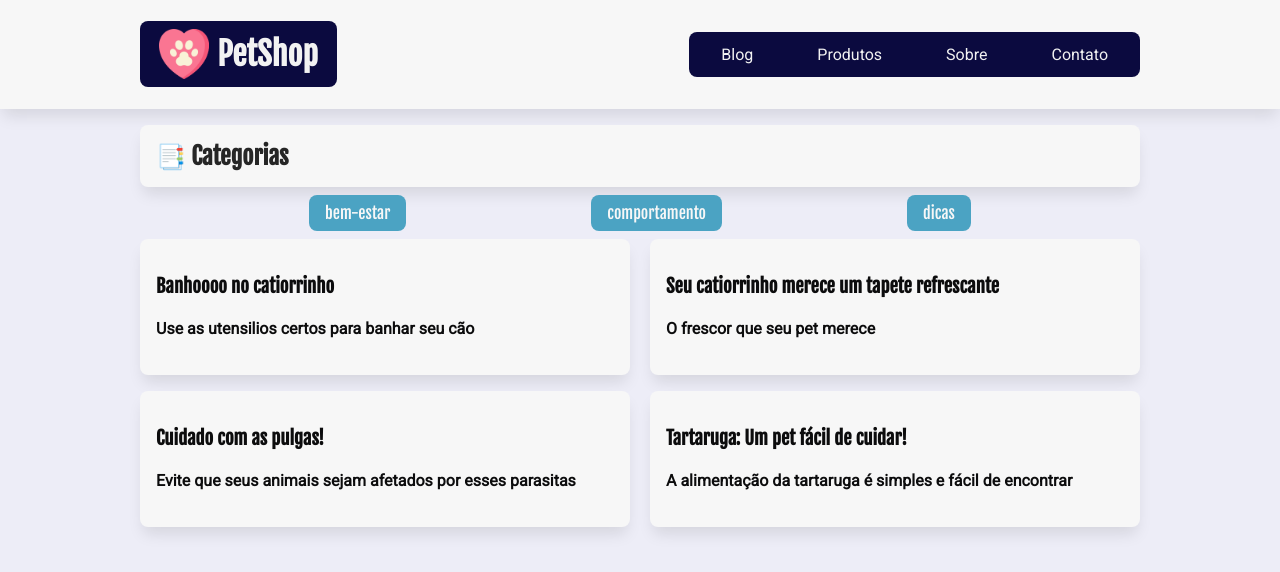
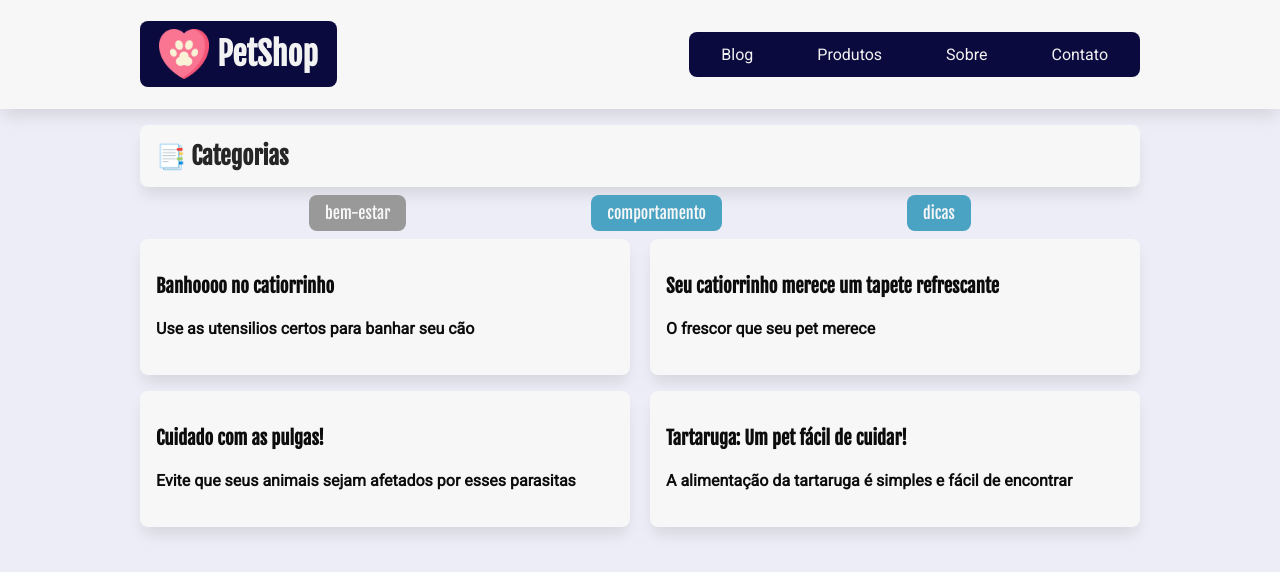
Before and after one commit to IgnacioNeto/petshop-ignacio, a React (Create React App) app: page /categoria/bem-estar in a window 1280 px wide. Shown: the top 572 px of the page. Built offline with nearby package versions, Linux system fonts and the light colour scheme; data requests are answered from the project's data file.

Commit message:
Finalizando exercício
- Categoria ativa
- Loading com nome
- Categoria dicas "Não há posts"

```diff
--- a/src/components/ListaCategorias/ListaCategorias.jsx
+++ b/src/components/ListaCategorias/ListaCategorias.jsx
@@ -2,7 +2,7 @@ import { useState, useEffect } from "react"; // Hook do react
 import estilos from "./ListaCategorias.module.css";
 import serverApi from "../../api/servidor-api";
 import LoadingDesenho from "../LoadingDesenho/LoadingDesenho";
-import { Link } from "react-router-dom";
+import { NavLink } from "react-router-dom";
 
 const ListaCategorias = () => {
   const [categorias, setCategorias] = useState([]);
@@ -24,7 +24,7 @@ const ListaCategorias = () => {
 
   // abaixo mesmo que true
   if (loading) {
-    return <LoadingDesenho />;
+    return <LoadingDesenho ldNome={"Categorias..."} />;
   }
 
   return (
@@ -32,7 +32,9 @@ const ListaCategorias = () => {
       <ul>
         {categorias.map(({ id, nome }) => (
           <li key={id}>
-            <Link to={`/categoria/${nome}`}>{nome}</Link>
+            <NavLink to={`/categoria/${nome}`} activeClassName={estilos.ativo}>
+              {nome}
+            </NavLink>
           </li>
         ))}
       </ul>
--- a/src/components/ListaCategorias/ListaCategorias.module.css
+++ b/src/components/ListaCategorias/ListaCategorias.module.css
@@ -26,5 +26,9 @@
 
 .lista_categorias a:hover,
 .lista_categorias a:focus {
-  background-color: #2f88a8;
+  background-color: #999;
 }
+
+.lista_categorias a.ativo {
+  background-color: #999;
+}
--- a/src/components/ListaPosts/ListaPosts.jsx
+++ b/src/components/ListaPosts/ListaPosts.jsx
@@ -1,5 +1,4 @@
 import { useState, useEffect } from "react"; // Hook do react
-import servidorApi from "../../api/servidor-api";
 import estilos from "./ListaPosts.module.css";
 import Artigo from "./Artigo";
 import serverApi from "../../api/servidor-api";
@@ -31,16 +30,25 @@ const ListaPosts = ({ url }) => {
   // abaixo mesmo que true
   if (loading) {
     // return <mark style={{ backgroundColor: "Red" }}>Carregando...</mark>;
-    return <LoadingDesenho />;
+    return <LoadingDesenho ldNome={"Posts..."} />;
   }
 
+  if (posts.length > 0) {
     return (
       <div className={estilos.lista_posts}>
         {posts.map(({ id, titulo, subtitulo }) => (
-        <Artigo key={id} id={id} titulo={titulo} subtitulo={subtitulo}></Artigo>
+          <Artigo
+            key={id}
+            id={id}
+            titulo={titulo}
+            subtitulo={subtitulo}
+          ></Artigo>
         ))}
       </div>
     );
+  } else {
+    return <h2 className={estilos.centralizado}>Não há posts...</h2>;
+  }
 };
 
 export default ListaPosts;
--- a/src/components/ListaPosts/ListaPosts.module.css
+++ b/src/components/ListaPosts/ListaPosts.module.css
@@ -29,8 +29,12 @@
   cursor: pointer;
   transform: scale(1.05);
 }
-a:hover,
+/* a:hover,
 a:focus {
   outline-color: red;
   outline-style: solid;
+} */
+
+.centralizado {
+  text-align: center;
 }
--- a/src/components/LoadingDesenho/LoadingDesenho.jsx
+++ b/src/components/LoadingDesenho/LoadingDesenho.jsx
@@ -1,10 +1,10 @@
 import imagemLoading from "../../assets/images/loading.svg";
 import estilos from "./LoadingDesenho.module.css";
 
-const LoadingDesenho = () => {
+const LoadingDesenho = ({ ldNome }) => {
   return (
     <div className={estilos.loading}>
-      <h2>Carregando...</h2>
+      <h2>{ldNome}</h2>
       <img src={imagemLoading} alt="" />
     </div>
   );
```
Lines whose indentation alone changed are shown as unchanged.
